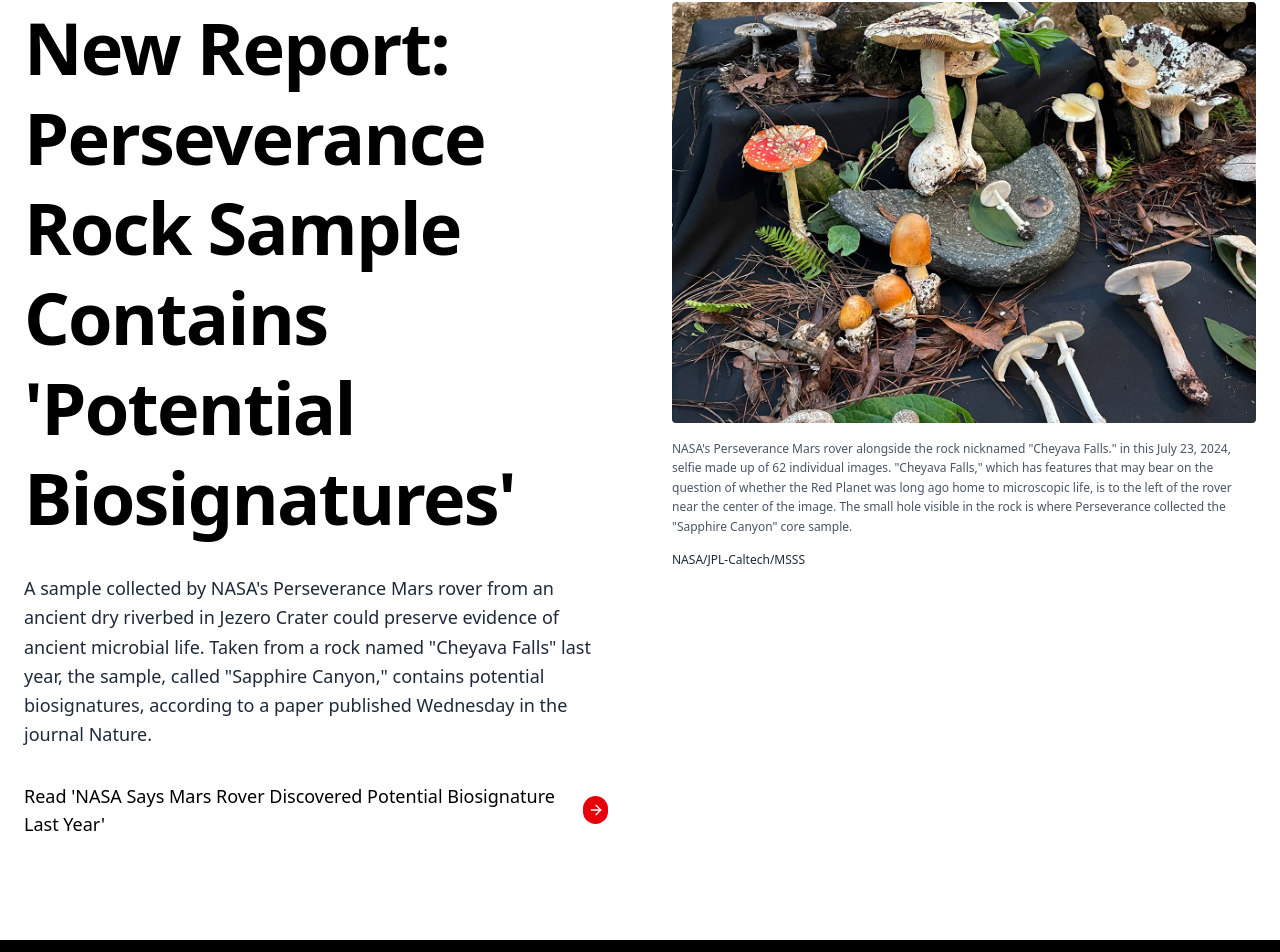
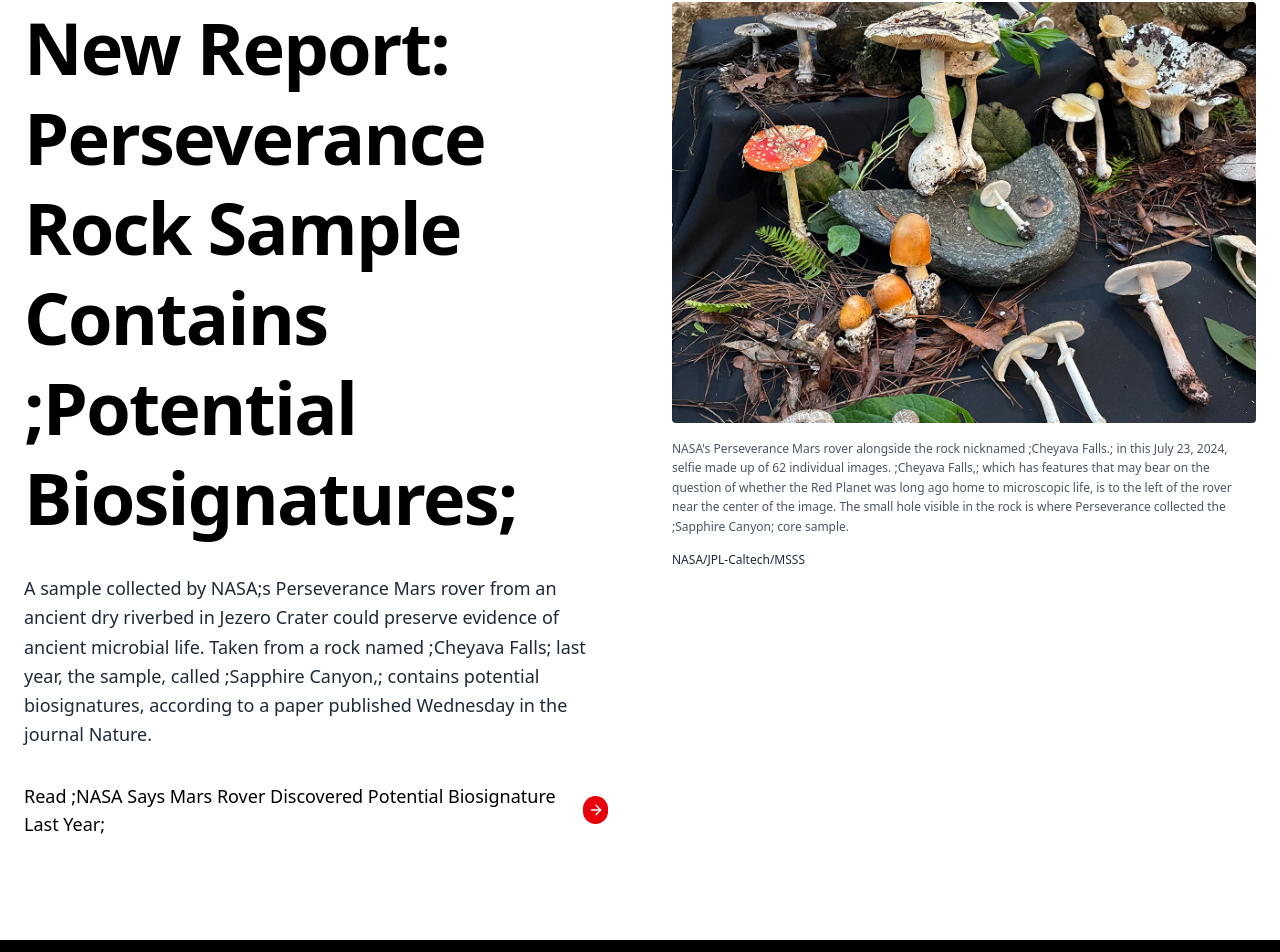
Before and after one commit to Fernando-Mauro/space-apps-2025, a Next.js app: page / in a window 1280 px wide. Shown: the part 966-1918 px from the top of the page. Built offline with nearby package versions, Linux system fonts and the light colour scheme.

Commit message:
delete some quotes

```diff
--- a/src/app/landing/Hero.tsx
+++ b/src/app/landing/Hero.tsx
@@ -59,7 +59,7 @@ export function Hero() {
                             Hongo
                         </h1>
                         <p className="max-w-lg text-lg text-white/90 leading-relaxed">
-                            NASA&apos;s Mars Perseverance rover seeks signs of ancient life and collects samples of rock and regolith
+                            NASA Mars Perseverance rover seeks signs of ancient life and collects samples of rock and regolith
                             for possible Earth return.
                         </p>
                         <div className="flex items-center gap-2">
--- a/src/app/landing/NewsArticle.tsx
+++ b/src/app/landing/NewsArticle.tsx
@@ -15,13 +15,13 @@ export function NewsArticle() {
                     {/* Left Column - Text Content */}
                     <div className="space-y-8">
                         <h1 className="font-bold text-6xl text-black leading-tight tracking-tight lg:text-7xl">
-                            New Report: Perseverance Rock Sample Contains &apos;Potential Biosignatures&apos;
+                            New Report: Perseverance Rock Sample Contains ;Potential Biosignatures;
                         </h1>
 
                         <p className="text-base text-gray-800 leading-relaxed lg:text-lg">
-                            A sample collected by NASA&apos;s Perseverance Mars rover from an ancient dry riverbed in Jezero Crater
-                            could preserve evidence of ancient microbial life. Taken from a rock named &quot;Cheyava Falls&quot; last
-                            year, the sample, called &quot;Sapphire Canyon,&quot; contains potential biosignatures, according to a
+                            A sample collected by NASA;s Perseverance Mars rover from an ancient dry riverbed in Jezero Crater
+                            could preserve evidence of ancient microbial life. Taken from a rock named ;Cheyava Falls; last
+                            year, the sample, called ;Sapphire Canyon,; contains potential biosignatures, according to a
                             paper published Wednesday in the journal Nature.
                         </p>
 
@@ -30,7 +30,7 @@ export function NewsArticle() {
                             className="group inline-flex items-center gap-3 border-b-2 border-transparent pb-1 font-medium text-black transition-colors hover:border-black"
                         >
                             <span className="text-lg">
-                                Read &apos;NASA Says Mars Rover Discovered Potential Biosignature Last Year&apos;
+                                Read ;NASA Says Mars Rover Discovered Potential Biosignature Last Year;
                             </span>
                             <div className="flex h-7 w-7 items-center justify-center rounded-full bg-red-600 transition-transform group-hover:scale-110">
                                 <ArrowRight className="h-4 w-4 text-white" />
@@ -48,11 +48,11 @@ export function NewsArticle() {
                             />
                         </div>
                         <p className="text-xs text-gray-600 leading-relaxed">
-                            NASA&apos;s Perseverance Mars rover alongside the rock nicknamed &quot;Cheyava Falls.&quot; in this July
-                            23, 2024, selfie made up of 62 individual images. &quot;Cheyava Falls,&quot; which has features that may
+                            NASA's Perseverance Mars rover alongside the rock nicknamed ;Cheyava Falls.; in this July
+                            23, 2024, selfie made up of 62 individual images. ;Cheyava Falls,; which has features that may
                             bear on the question of whether the Red Planet was long ago home to microscopic life, is to the left of
                             the rover near the center of the image. The small hole visible in the rock is where Perseverance collected
-                            the &quot;Sapphire Canyon&quot; core sample.
+                            the ;Sapphire Canyon; core sample.
                         </p>
                         <p className="text-xs font-medium text-gray-800">NASA/JPL-Caltech/MSSS</p>
                     </div>
```
